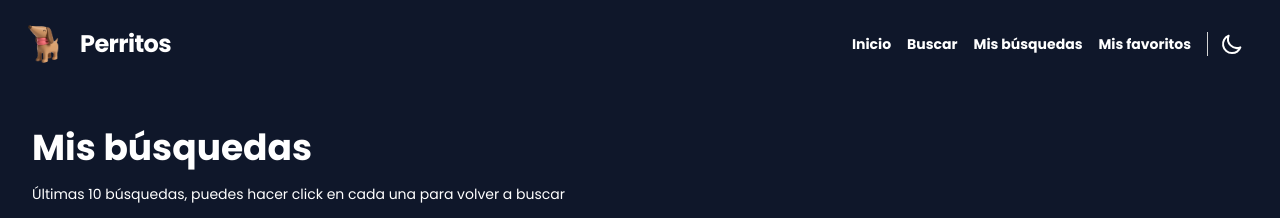
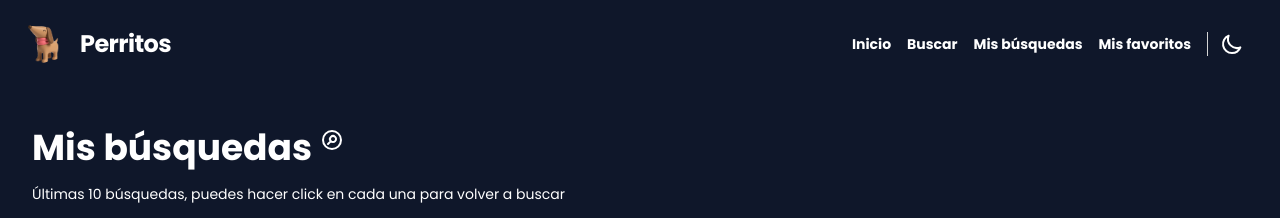
Before and after one commit to Carzate/Gifs-app, a Vue app: page /historial in a window 1280 px wide. Shown: the top 218 px of the page. Built offline with nearby package versions, Linux system fonts and the light colour scheme; what vue-glide-js, vue-kinesis, vue-typed-js would draw is missing.

Commit message:
feat: agregar icono

```diff
--- a/src/views/RecordView.vue
+++ b/src/views/RecordView.vue
@@ -1,6 +1,11 @@
 <template>
     <div class="py-10">
-        <h3 class="font-bold text-4xl lg:pl-8 dark:text-white">Mis búsquedas</h3>
+        <div class="flex">
+            <h3 class="font-bold text-4xl lg:pl-8 dark:text-white">Mis búsquedas</h3>
+            <svg xmlns="http://www.w3.org/2000/svg" class="h-6 w-6 ml-2 dark:text-white" fill="none" viewBox="0 0 24 24" stroke="currentColor" stroke-width="2">
+                <path stroke-linecap="round" stroke-linejoin="round" d="M8 16l2.879-2.879m0 0a3 3 0 104.243-4.242 3 3 0 00-4.243 4.242zM21 12a9 9 0 11-18 0 9 9 0 0118 0z" />
+            </svg>
+        </div>
         <p class="text-sm pl-8 pt-4 dark:text-white">Últimas 10 búsquedas, puedes hacer click en cada una para volver a buscar</p>
         <div class="pt-8 pl-8" v-if="record.length > 0">
             <ul class="w-1/2 text-sm font-medium border border-gray-200 rounded-lg dark:bg-gray-700 dark:border-gray-600 dark:text-white">
```
